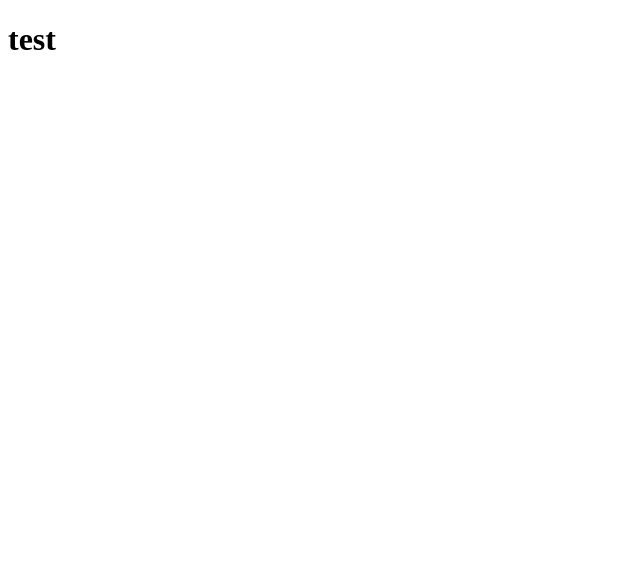
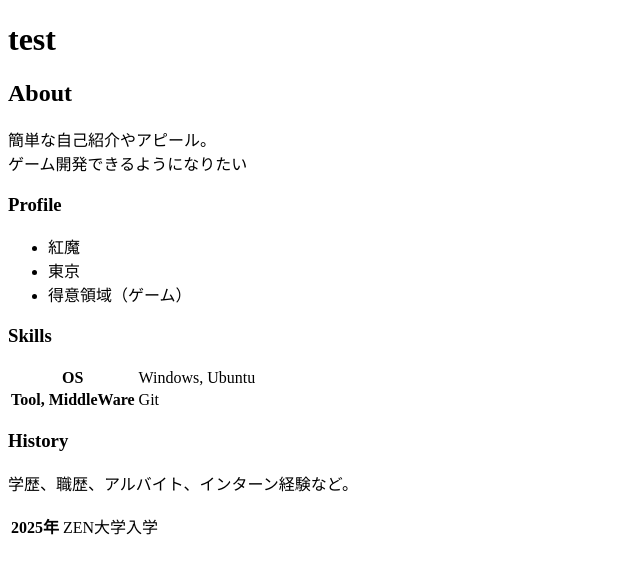
Before and after one commit to 251zs02030/251zs02030.github.io, a plain HTML site: page index.html in a window 1280 px wide. Shown: the whole page, without its empty margins (0-640 px from the left). Drawn offline with Linux system fonts and the light colour scheme.

Commit message:
ポートフォリオの修正

```diff
--- a/index.html
+++ b/index.html
@@ -7,5 +7,39 @@
   </head>
   <body>
     <h1>test</h1>
+
+    <h2>About</h2>
+    <p>
+      簡単な自己紹介やアピール。<br>
+      ゲーム開発できるようになりたい
+    </p>
+
+    <h3>Profile</h3>
+    <ul>
+      <li>紅魔</li>
+      <li>東京</li>
+      <li>得意領域（ゲーム）</li>
+    </ul>
+
+    <h3>Skills</h3>
+    <table>
+      <tr>
+        <th>OS</th>
+        <td>Windows, Ubuntu</td>
+      </tr>
+      <tr>
+        <th>Tool, MiddleWare</th>
+        <td>Git</td>
+      </tr>
+    </table>
+
+    <h3>History</h3>
+    <p>学歴、職歴、アルバイト、インターン経験など。</p>
+    <table>
+      <tr>
+        <th>2025年</th>
+        <td>ZEN大学入学</td>
+      </tr>
+    </table>
   </body>
 </html>
```
